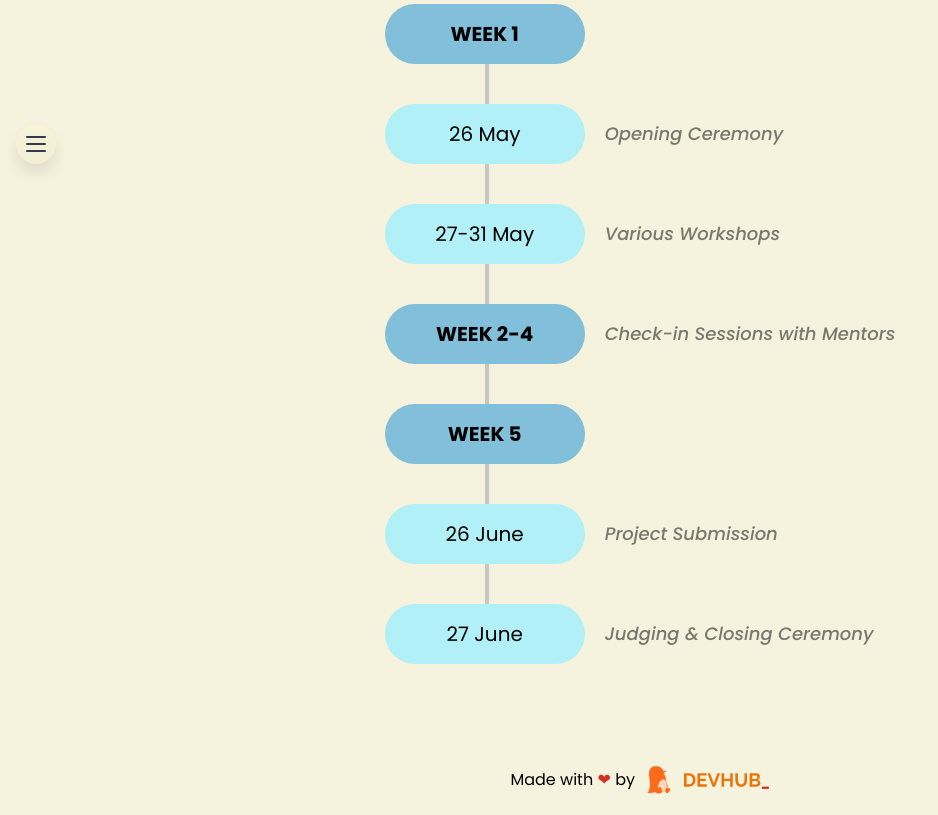
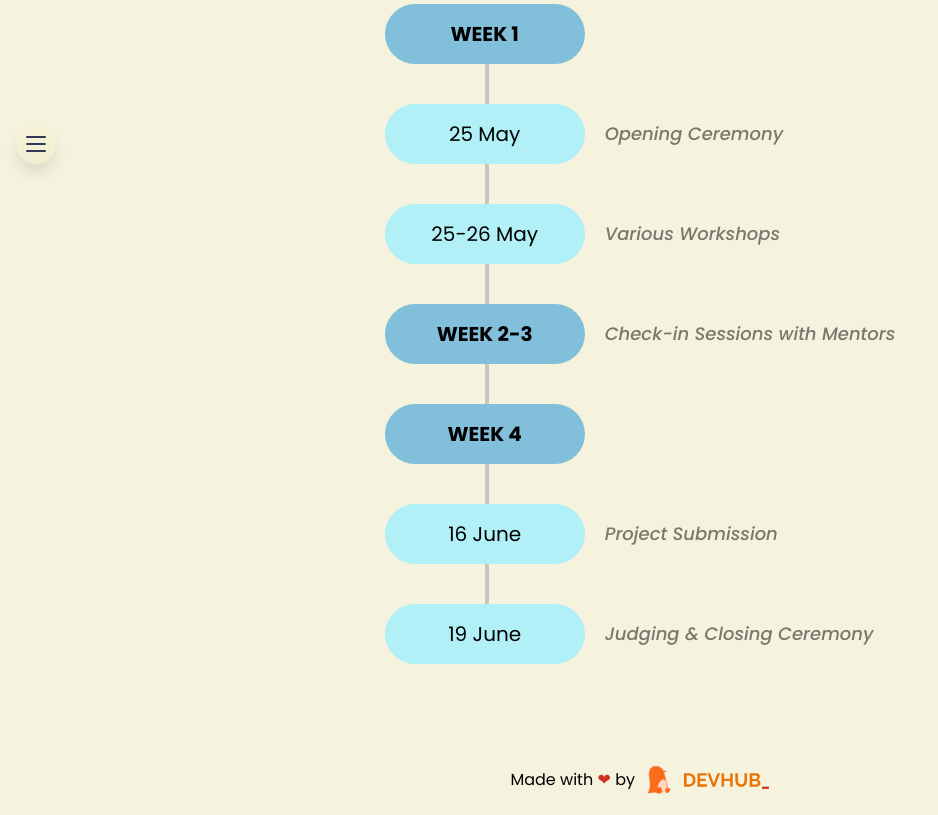
Before and after one commit to DevHub-iLab/summerbuild-2025, a React (Vite) app: page /schedule in a window 1280 px wide. Shown: the part 360-1175 px from the top of the page, without its empty margins (0-938 px from the left). Built offline with nearby package versions, Linux system fonts and the light colour scheme.

Commit message:
updated data

```diff
--- a/src/components/FAQ/AboutCard.tsx
+++ b/src/components/FAQ/AboutCard.tsx
@@ -20,7 +20,7 @@ function AboutCard() {
             When?{" "}
           </p>
           <p className="">
-            <span className="text-lg">26 May - 27 June</span>
+            <span className="text-lg">25 May - 19 June</span>
           </p>
         </div>
         <div className="bg-sb-pink-100 hover:shadow-dh-grey-200/40 text-dh-grey-200 row-span-1 flex h-full w-full flex-col justify-between rounded-xl p-2 transition-all duration-300 ease-in-out hover:scale-102 hover:shadow-lg md:col-span-2 md:p-4 lg:col-span-1">
@@ -40,7 +40,7 @@ function AboutCard() {
             Team Size?{" "}
           </p>
           <p className="">
-            <span className="text-lg">2 - 5 students per team</span>
+            <span className="text-lg">3 - 5 students per team</span>
           </p>
         </div>
       </div>
--- a/src/data/HomePageData.ts
+++ b/src/data/HomePageData.ts
@@ -11,7 +11,7 @@ export const HomePageElements = {
       highlight: "Build"
     },
     description: {
-      prefix: "A 5-week program by",
+      prefix: "A 4-week program by",
       link: {
         text: "DevHub",
         url: "https://devhub.ilabccds.com",
@@ -29,7 +29,7 @@ export const HomePageElements = {
   stats: [
     {
       id: "weeks",
-      text: "5 Weeks"
+      text: "4 Weeks"
     },
     {
       id: "beginner",
--- a/src/data/ProgramScheduleData.ts
+++ b/src/data/ProgramScheduleData.ts
@@ -10,37 +10,37 @@ export const scheduleData = {
            fontWeight:"bold"
        },
        {
-           dateTitle: "26 May",
+           dateTitle: "25 May",
            description: "Opening Ceremony",
           color:"#B1F0F7",
           fontWeight:"400"
        },
        {
-           dateTitle: "27-31 May",
+           dateTitle: "25-26 May",
            description: "Various Workshops",
             color:"#B1F0F7",
             fontWeight:"400"
        },
        {
-           dateTitle: "WEEK 2-4",
+           dateTitle: "WEEK 2-3",
            description: "Check-in Sessions with Mentors",
            color:"#81BFDA",
            fontWeight:"bold"
        },
        {
-           dateTitle: "WEEK 5",
+           dateTitle: "WEEK 4",
            description: "",
            color:"#81BFDA",
            fontWeight:"bold"
        },
        {
-           dateTitle: "26 June",
+           dateTitle: "16 June",
            description: "Project Submission",
           color:"#B1F0F7",
           fontWeight:"400"
        },
        {
-           dateTitle: "27 June",
+           dateTitle: "19 June",
            description: "Judging & Closing Ceremony",
           color:"#B1F0F7",
           fontWeight:"400"
```
